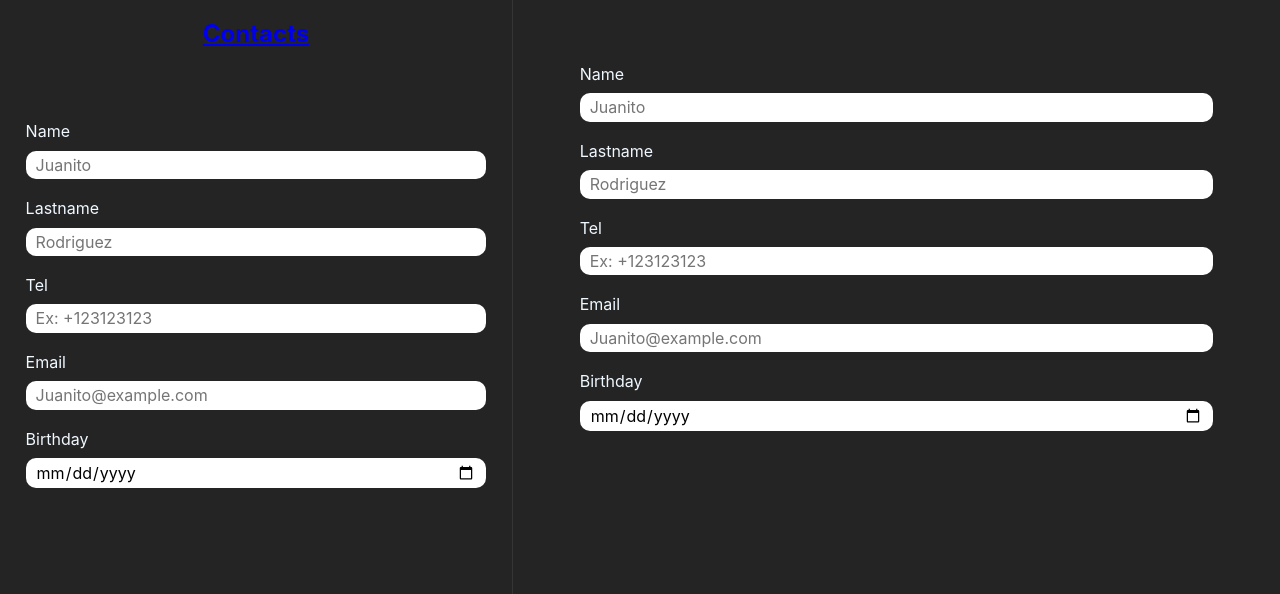
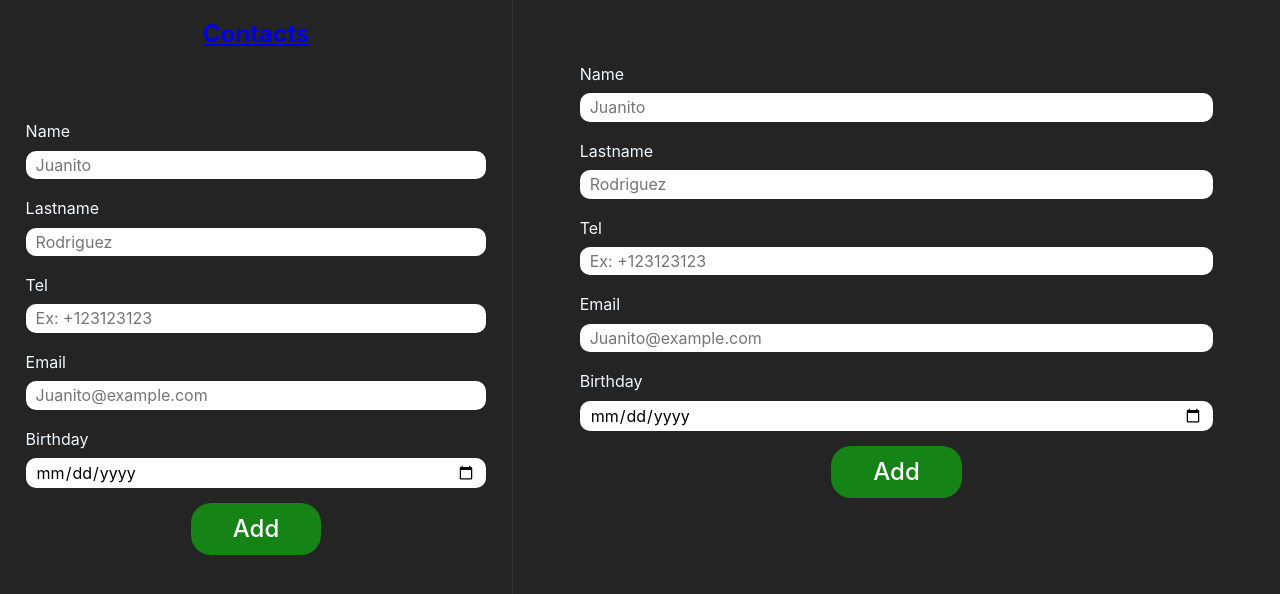
Before and after one commit to CReies/SofkaU-Canteras2-Taller8, a React (Create React App) app in the folder front/: page /new in a window 1280 px wide. Shown: the top 594 px of the page. Built offline with nearby package versions, Linux system fonts and the light colour scheme.

Commit message:
post method handled

```diff
--- a/front/src/components/AddContactForm/index.js
+++ b/front/src/components/AddContactForm/index.js
@@ -1,16 +1,42 @@
 import './AddContactForm.css';
+import addContact from '../../services/addContact';
 import Input from '../Input';
+import Button from '../button';
+import { useState } from 'react';
 
 const AddContactForm = () => {
+	const [name, setName] = useState('');
+	const [lastname, setLastname] = useState('');
+	const [tel, setTel] = useState('');
+	const [email, setEmail] = useState('');
+	const [birthday, setBirthday] = useState('');
+
+	const handleSubmit = (e) => {
+		e.preventDefault();
+		addContact({ name, lastname, tel, email, birthday });
+	};
+
 	return (
-		<form className='addContactForm'>
-			<Input name='Name' example={'Juanito'} className={'input'} label={true} />
+		<form className='addContactForm' onSubmit={handleSubmit}>
+			<Input
+				name='Name'
+				example={'Juanito'}
+				className={'input'}
+				label={true}
+				handleOnChange={(e) => {
+					setName(e.target.value);
+				}}
+			/>
 
 			<Input
 				name='Lastname'
 				example={'Rodriguez'}
 				className={'input'}
 				label={true}
+				value={lastname}
+				handleOnChange={(e) => {
+					setLastname(e.target.value);
+				}}
 			/>
 
 			<Input
@@ -18,6 +44,9 @@ const AddContactForm = () => {
 				example={'Ex: +123123123'}
 				className={'input'}
 				label={true}
+				handleOnChange={(e) => {
+					setTel(e.target.value);
+				}}
 			/>
 
 			<Input
@@ -25,10 +54,23 @@ const AddContactForm = () => {
 				type='email'
 				example={'Juanito@example.com'}
 				className={'input'}
+				handleOnChange={(e) => {
+					setEmail(e.target.value);
+				}}
 				label={true}
 			/>
 
-			<Input name='Birthday' type='date' className={'input'} label={true} />
+			<Input
+				name='Birthday'
+				type='date'
+				className={'input'}
+				label={true}
+				handleOnChange={(e) => {
+					setBirthday(e.target.value);
+				}}
+			/>
+
+			<Button value='Add' />
 		</form>
 	);
 };
--- /dev/null
+++ b/front/src/components/button/Button.css
@@ -0,0 +1,23 @@
+.btn {
+	background-color: #158315;
+	padding: 10px 40px;
+	font-size: 24px;
+	font-weight: 500;
+	color: rgb(255, 255, 255);
+	border-radius: 20px;
+	width: fit-content;
+	margin: auto;
+	cursor: pointer;
+	border: 2px solid transparent;
+}
+
+.btn:hover {
+	transition: 0.2s;
+	background-color: #1ea51e;
+}
+
+.btn:active{
+	background-color: #27c927;
+	border: 2px solid white;
+
+}
--- /dev/null
+++ b/front/src/components/button/index.js
@@ -0,0 +1,6 @@
+import './Button.css';
+const Button = ({ value }) => {
+	return <button className='btn'>{value}</button>;
+};
+
+export default Button;
--- /dev/null
+++ b/front/src/services/addContact.js
@@ -0,0 +1,19 @@
+const addContact = async (body) => {
+	const reqData = {
+		method: 'POST',
+		mode: 'cors',
+		headers: {
+			'Content-Type': 'application/json',
+		},
+		body: JSON.stringify(body),
+	};
+
+	try {
+		const res = await fetch('http://localhost:9090/contact', reqData);
+		const resData = await res.json();
+		console.log(resData);
+	} catch (error) {
+		console.log(error);
+	}
+};
+export default addContact;
```
